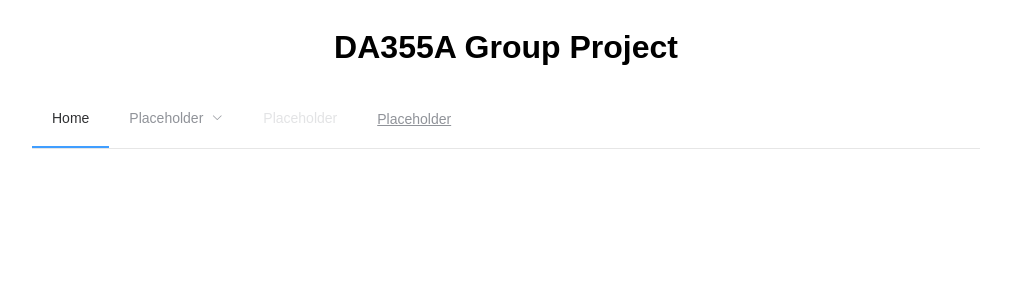
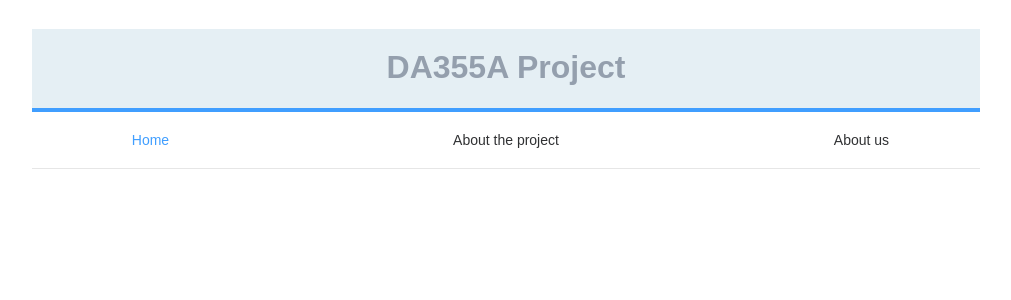
Before and after one commit to JeaSoup/DA355A-Project, a Vue app in the folder da355a-project/: page / in a window 1280 px wide. Shown: the top 300 px of the page, without its empty margins (134-1145 px from the left). Built offline with nearby package versions, Linux system fonts and the light colour scheme.

Commit message:
styling the header and nav

```diff
--- a/da355a-project/src/components/Layout/Header.vue
+++ b/da355a-project/src/components/Layout/Header.vue
@@ -1,6 +1,6 @@
 <template>
     <header class="header">
-        <h1>DA355A Group Project</h1>
+        <h1>DA355A Project</h1>
     </header>
 </template>
 
@@ -12,6 +12,18 @@ export default {
 
 <style scoped>
 * {
-  text-align: center;
+  box-sizing: border-box;
+  background-color: #E5EFF4;
 }
+
+header {
+    text-align: center;
+    border-bottom: 4px solid #409EFF;
+}
+
+h1 {
+  padding-top: 20px;
+  color: #949FAD;
+}
+
 </style>
--- a/da355a-project/src/components/NavBar.vue
+++ b/da355a-project/src/components/NavBar.vue
@@ -1,25 +1,13 @@
 <template lang="html">
-<div id="nav">
+
 <el-menu :default-active="activeIndex" class="el-menu-demo" mode="horizontal" @select="handleSelect">
-    <el-menu-item index="1">Home</el-menu-item>
-    <el-submenu index="2">
-      <template slot="title">Placeholder</template>
-      <el-menu-item index="2-1">item one</el-menu-item>
-      <el-menu-item index="2-2">item two</el-menu-item>
-      <el-menu-item index="2-3">item three</el-menu-item>
-      <el-submenu index="2-4">
-        <template slot="title">item four</template>
-        <el-menu-item index="2-4-1">item one</el-menu-item>
-        <el-menu-item index="2-4-2">item two</el-menu-item>
-        <el-menu-item index="2-4-3">item three</el-menu-item>
-      </el-submenu>
-    </el-submenu>
-    <el-menu-item index="3" disabled>Placeholder</el-menu-item>
-    <el-menu-item index="4"><a href="https://www.ele.me" target="_blank">Placeholder</a></el-menu-item>
+  <el-row type="flex" justify="space-between">
+    <el-col :span="6"><el-menu-item index="1">Home</el-menu-item></el-col>
+    <el-col :span="6"><el-menu-item index="2">About the project</el-menu-item></el-col>
+    <el-col :span="6"><el-menu-item index="3">About us</el-menu-item></el-col>
+      </el-row>
   </el-menu>
-</div>
 </template>
-
 <script>
 export default {
   data() {
@@ -37,4 +25,7 @@ export default {
 </script>
 
 <style lang="css" scoped>
+* {
+  text-align: center;
+}
 </style>
--- /dev/null
+++ b/da355a-project/src/components/Webcam.vue
@@ -0,0 +1,44 @@
+<template>
+<div id="webcam">
+</div>
+</template>
+
+<script>
+export default {
+  name: 'app',
+  data() {
+    return {
+      video: {},
+      canvas: {},
+      captures: []
+    }
+  },
+  mounted() {},
+  methods: {}
+}
+</script>
+
+<style>
+body: {
+  background-color: #F0F0F0;
+}
+
+#app {
+  text-align: center;
+  color: #2c3e50;
+  margin-top: 60px;
+}
+
+#video {
+  background-color: #000000;
+}
+
+#canvas {
+  display: none;
+}
+
+li {
+  display: inline;
+  padding: 5px;
+}
+</style>
--- a/da355a-project/src/main.js
+++ b/da355a-project/src/main.js
@@ -2,6 +2,7 @@ import Vue from 'vue';
 import App from './App.vue';
 import ElementUI from 'element-ui';
 import 'element-ui/lib/theme-chalk/index.css';
+import 'element-ui/lib/theme-chalk/display.css';
 
 Vue.config.productionTip = false;
 Vue.use(ElementUI);
```
